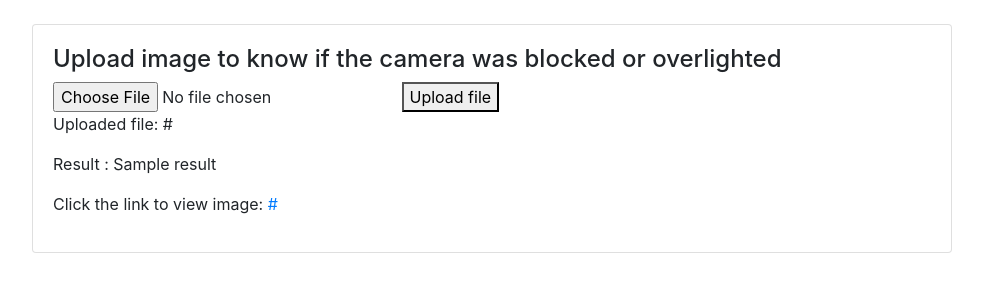
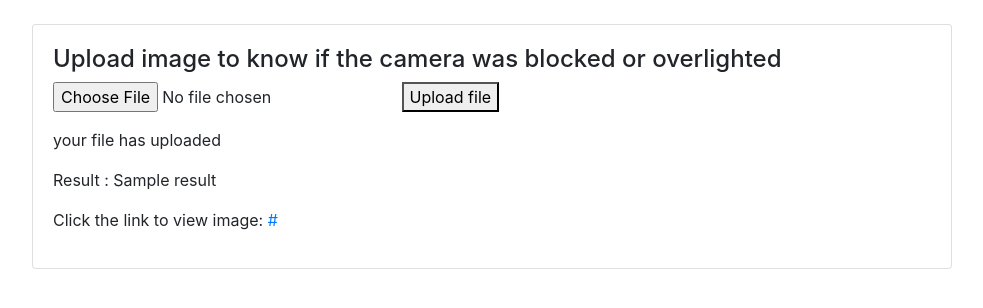
Before and after one commit to juvanthomas/com.imageAnalysis, a Django app: template app1/templates/assignment1.html in a window 1280 px wide. Shown: the part 56-364 px from the top of the page, without its empty margins (148-1131 px from the left). Run offline with Django 3.2, Linux system fonts and the light colour scheme; the template is opened without the code that fills it: most values are stand-ins (such as "Sample title", 1, 10 or a date in 2020); some libraries are stand-ins or nearby versions.

Commit message:
aasingment 1 html line added

```diff
--- a/app1/templates/assignment1.html
+++ b/app1/templates/assignment1.html
@@ -8,7 +8,8 @@
     <button type="submit">Upload file</button>
   </form>
   {% if url %}
-    <p>Uploaded file: {{ url }}</p>
+    <p></p>
+    <p>your file has uploaded</p>
     <p>Result       : {{ result }}</p>
     <p>Click the link to view image: <a href="{{ url }}">{{ url }}</a></p>
 
```
Also changed, not shown: media/IMG20190719143943.jpg (deleted), media/IMG20190719143943_619K8uR.jpg (deleted), media/overlighted_film_by_daeron_singollo_d2gfyfe-fullview.jpg (deleted).
